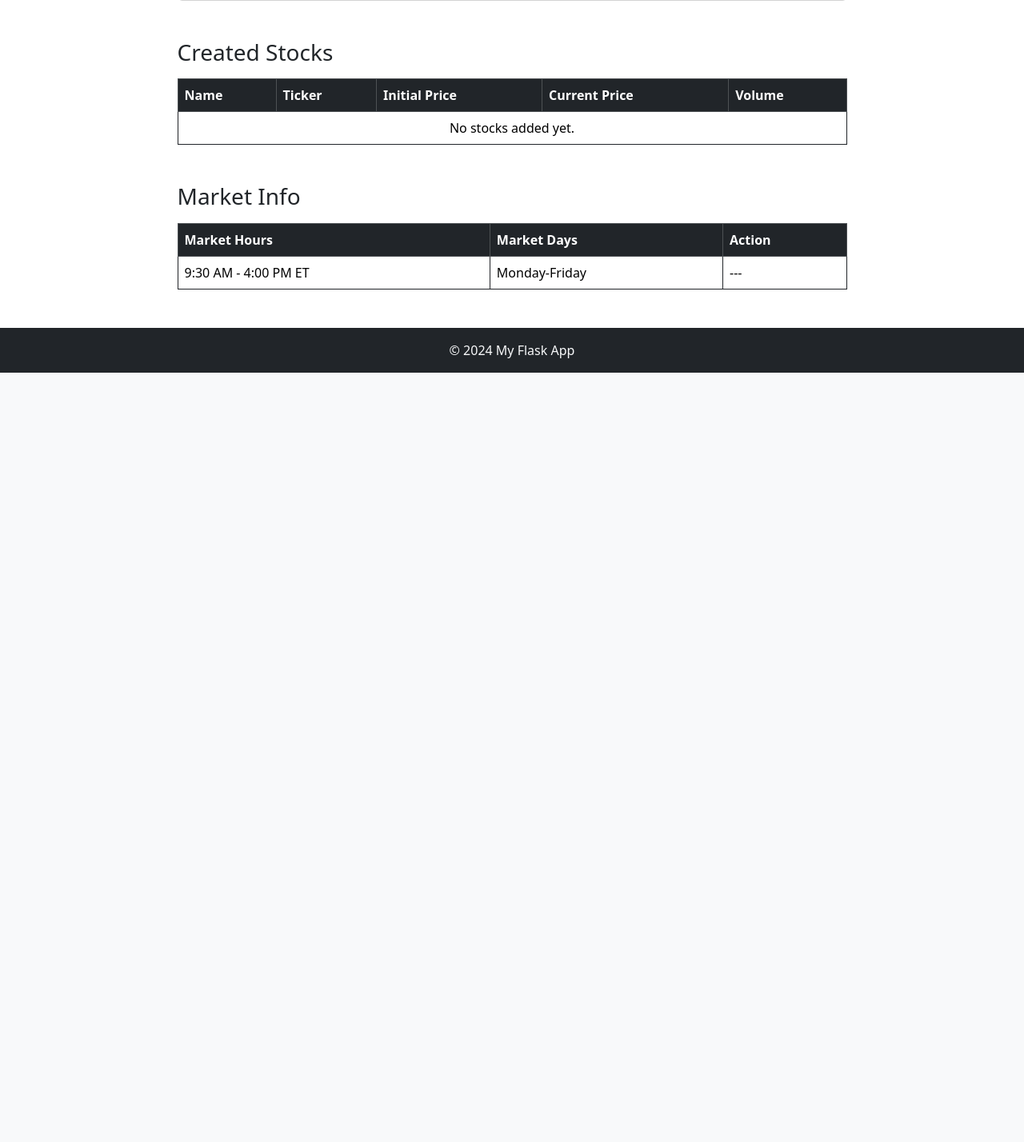
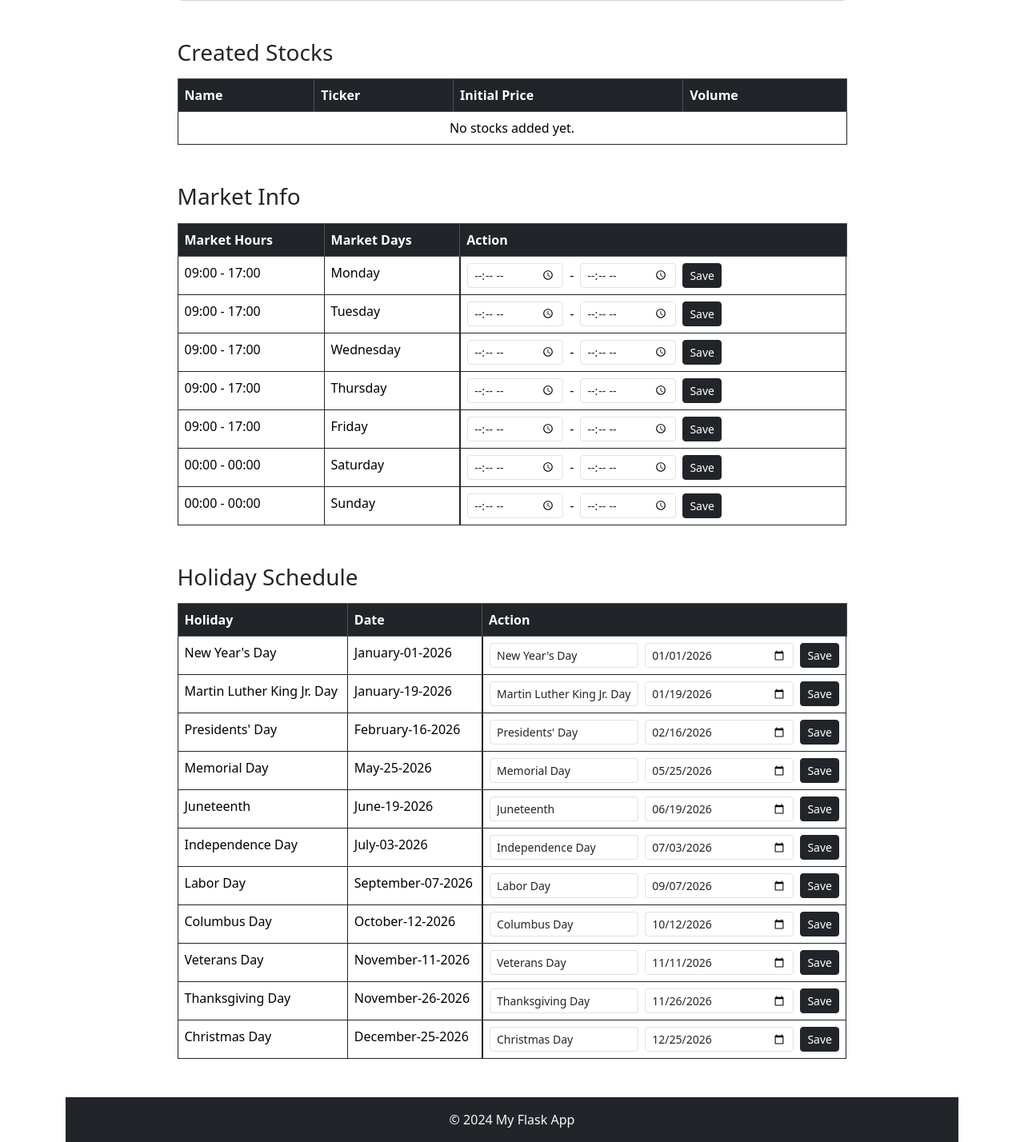
Before and after one commit to spartiwa-asu/stock-trading-system, a Flask app: page /admin-dashboard in a window 1280 px wide. Shown: the part 657-2085 px from the top of the page at 80% size. Before the commit the page ends 1123 px from the top, so only its background shows below. Run offline with Flask 3, Linux system fonts and the light colour scheme; a user stored in the database is signed in.

Commit message:
Market Schedule logic created and implemented on admin dashboard, market info, portfolio and app.py

```diff
--- a/main/app.py
+++ b/main/app.py
@@ -8,7 +8,7 @@ from flask_login import (
 login_required, current_user)
 from flask_bcrypt import Bcrypt
 from functools import wraps
-from datetime import datetime, timedelta
+from datetime import date, datetime, timedelta, time
 import random
 from flask import flash
 
@@ -17,7 +17,7 @@ bcrypt = Bcrypt(app)
 
 #Configuration
 app.config['SQLALCHEMY_DATABASE_URI'] = \
-    'mysql+pymysql://root:Heer3481%40ift401@localhost/auth_db'
+    'mysql+pymysql://root:password@localhost/auth_db'
 app.config['SQLALCHEMY_TRACK_MODIFICATIONS'] = False
 app.config['SECRET_KEY'] = 'your-secret-key'
 
@@ -67,25 +67,11 @@ class Stock(db.Model):
     updatedAt = db.Column(db.DateTime, server_default=db.func.current_timestamp(), nullable=False)
 
 
-#class OrderHistory(db.Model):
-    #orderId = db.Column(db.Integer, primary_key=True)
-    #stockId = db.Column(db.Integer, db.ForeignKey('stock.stockId'), nullable=False)
-    #userId = db.Column(db.Integer, db.ForeignKey('users.id'), nullable=False)
-    #administratorId = db.Column(db.Integer, db.ForeignKey('administrator.id'), nullable=False)
-    #type = db.Column(db.String(25), nullable=False)
-    #quantity = db.Column(db.Float, nullable=False)
-    #price = db.Column(db.Float, nullable=False)
-    #totalValue = db.Column(db.Float, nullable=False)
-    #status = db.Column(db.String(25), nullable=False)
-    #createdAt = db.Column(db.DateTime, server_default=db.func.current_timestamp(), nullable=False)
-    #updatedAt = db.Column(db.DateTime, server_default=db.func.current_timestamp(), nullable=False)
-
-
-
 class FinancialTransaction(db.Model):
     financialTransactionId = db.Column(db.Integer, primary_key=True)
     userId = db.Column(db.Integer, db.ForeignKey('users.id'), unique=False, nullable=False)
     stockId = db.Column(db.Integer, db.ForeignKey('stock.stockId'), nullable=True)
+    stockTicker = db.Column(db.String(25), nullable=True)
     administratorId = db.Column(db.Integer, db.ForeignKey('administrator.id'), nullable=True)
     type = db.Column(db.String(10), nullable=False)
     status = db.Column(db.String(25), nullable=False)
@@ -94,7 +80,6 @@ class FinancialTransaction(db.Model):
     amount = db.Column(db.Float, nullable=False)
     balance = db.Column(db.Float, nullable=False)
     createdAt = db.Column(db.DateTime, server_default=db.func.current_timestamp(), nullable=False)
-
 
 
 class Administrator(UserMixin, db.Model):
@@ -119,6 +104,29 @@ class MarketSchedule(db.Model):
     reason = db.Column(db.String(255), nullable=False)
 
 
+
+
+#market logic
+def market_check():
+    x = datetime.now()
+    today = x.date()
+    current_time = x.time()
+    day = x.strftime("%A")
+
+    holiday = MarketSchedule.query.filter(MarketSchedule.holidayDate == today).first()
+    if holiday:
+        return False
+
+    market_schedule = MarketSchedule.query.filter_by(dayOfWeek=day).first()
+    if not market_schedule:
+        return False
+
+    return market_schedule.startTime <= current_time <= market_schedule.endTime
+
+
+
+
+
 # Initialize database
 with app.app_context():
     db.create_all()
@@ -135,6 +143,55 @@ with app.app_context():
         db.session.add(admin)
         db.session.commit()
         print("Admin created: username=admin, password=admin123")
+
+
+#market schedule:
+    if not MarketSchedule.query.first():
+        initial_schedule = []
+
+        #dayofWeek, starttime, endtime, reason
+        strings = [("Monday", time(9, 0), time(17, 0), "Market is open"),
+                   ("Tuesday", time(9, 0), time(17, 0), "Market is open"),
+                   ("Wednesday", time(9, 0), time(17, 0), "Market is open"),
+                   ("Thursday", time(9, 0), time(17, 0), "Market is open"),
+                   ("Friday", time(9, 0), time(17, 0), "Market is open"),
+                   ("Saturday", time(0, 0), time(0, 0), "Market is closed"),
+                   ("Sunday", time(0, 0), time(0, 0), "Market is closed")]
+
+        for day, start, end, reason in strings:
+            initial_schedule.append(MarketSchedule(
+                dayOfWeek=day,
+                startTime=start,
+                endTime=end,
+                holidayDate=None,
+                reason=reason
+            ))
+
+
+        holidayDate= [(date(2026, 1, 1), "New Year's Day"),
+                      (date(2026, 1, 19), "Martin Luther King Jr. Day"),
+                      (date(2026, 2, 16), "Presidents' Day"),
+                      (date(2026, 5, 25), "Memorial Day"),
+                      (date(2026, 6, 19), "Juneteenth"),
+                      (date(2026, 7, 3), "Independence Day"),
+                      (date(2026, 9, 7), "Labor Day"),
+                      (date(2026, 10, 12), "Columbus Day"),
+                      (date(2026, 11, 11), "Veterans Day"),
+                      (date(2026, 11, 26), "Thanksgiving Day"),
+                      (date(2026, 12, 25), "Christmas Day")]
+
+        for hdate, hname in holidayDate:
+            initial_schedule.append(MarketSchedule(
+                dayOfWeek="Holiday",
+                startTime=time(0, 0),
+                endTime=time(0, 0),
+                holidayDate=hdate,
+                reason=hname
+            ))
+
+        db.session.add_all(initial_schedule)
+        db.session.commit()
+
 
 
 # User loader
@@ -161,6 +218,7 @@ def load_user(user_id):
         return Users.query.get(actual_id)
 
     return None
+
 
 
 #default route
@@ -238,6 +296,9 @@ from datetime import datetime
 from flask import render_template, request, redirect, url_for, flash
 from flask_login import login_required, current_user
 
+
+
+
 @app.route('/portfolio', methods=['GET', 'POST'])
 @login_required
 def portfolio():
@@ -246,7 +307,26 @@ def portfolio():
     if request.method == 'POST':
         action = request.form.get("action")
         quantity = request.form.get("quantity", type=float)
-        order_status = request.form.get("order_status", "completed")
+
+        if action == "cancel":
+            transaction_id = request.form.get("transaction_id", type=int)
+            transaction = db.session.get(FinancialTransaction, transaction_id)
+
+            if not transaction or transaction.userId != current_user.id or transaction.status != "pending":
+                flash("Invalid transaction to cancel.", "danger")
+                return redirect(url_for('portfolio'))
+
+            transaction.status = "cancelled"
+
+            if transaction.type == "buy":
+                flash(f"Your buy order for {transaction.quantity} share(s) of {db.session.get(Stock, transaction.stockId).name} has been cancelled.", "danger")
+
+
+            elif transaction.type == "sell":
+                flash(f"Your sell order for {transaction.quantity} share(s) of {db.session.get(Stock, transaction.stockId).name} has been cancelled.", "danger")
+
+            db.session.commit()
+            return redirect(url_for('portfolio'))
 
         if not action or quantity is None or quantity <= 0:
             flash("Please enter valid order details.", "danger")
@@ -271,17 +351,12 @@ def portfolio():
                 flash("Not enough cash!", "danger")
                 return redirect(url_for('portfolio'))
 
-            if order_status == "pending":
-                flash(
-                    f"Pending order: Do you wish to purchase {quantity} share(s) of "
-                    f"{stock.name} for ${shares_cost:.2f}? "
-                    f"Confirm by resubmitting with status 'completed'.",
-                    "warning"
-                )
 
+            if not market_check():
                 transaction = FinancialTransaction(
                     stockId=stock.stockId,
                     userId=current_user.id,
+                    stockTicker=stock.ticker,
                     administratorId=1,
                     type="buy",
                     status="pending",
@@ -292,34 +367,16 @@ def portfolio():
                 )
                 db.session.add(transaction)
                 db.session.commit()
+                flash(f"Market is closed. Your order to buy {quantity} share(s) of {stock.name} has been placed as pending. It will be executed when the market opens.", "warning")
                 return redirect(url_for('portfolio'))
 
-            if order_status == "cancelled":
-                transaction = FinancialTransaction(
-                    stockId=stock.stockId,
-                    userId=current_user.id,
-                    administratorId=1,
-                    type="buy",
-                    status="cancelled",
-                    quantity=quantity,
-                    price=price,
-                    amount=shares_cost,
-                    balance=current_user.balance
-                )
-                db.session.add(transaction)
-                db.session.commit()
-                flash(
-                    f"Your buy order for {quantity} share(s) of {stock.name} "
-                    f"(${shares_cost:.2f}) has been cancelled.",
-                    "danger"
-                )
-                return redirect(url_for('portfolio'))
 
             current_user.balance -= shares_cost
 
             transaction = FinancialTransaction(
                 stockId=stock.stockId,
                 userId=current_user.id,
+                stockTicker=stock.ticker,
                 administratorId=1,
                 type="buy",
                 status="completed",
@@ -379,16 +436,11 @@ def portfolio():
             price = stock.currentMarketPrice
             shares_cost = price * quantity
 
-            if order_status == "pending":
-                flash(
-                    f"Pending order: Do you wish to sell {quantity} share(s) of "
-                    f"{stock.name} for ${shares_cost:.2f}? "
-                    f"Confirm by resubmitting with status 'completed'.",
-                    "warning"
-                )
+            if not market_check():
                 transaction = FinancialTransaction(
                     stockId=stock.stockId,
                     userId=current_user.id,
+                    stockTicker=stock.ticker,
                     administratorId=1,
                     type="sell",
                     status="pending",
@@ -399,27 +451,7 @@ def portfolio():
                 )
                 db.session.add(transaction)
                 db.session.commit()
-                return redirect(url_for('portfolio'))
-
-            if order_status == "cancelled":
-                transaction = FinancialTransaction(
-                    stockId=stock.stockId,
-                    userId=current_user.id,
-                    administratorId=1,
-                    type="sell",
-                    status="cancelled",
-                    quantity=quantity,
-                    price=price,
-                    amount=shares_cost,
-                    balance=current_user.balance
-                )
-                db.session.add(transaction)
-                db.session.commit()
-                flash(
-                    f"Your sell order for {quantity} share(s) of {stock.name} "
-                    f"(${shares_cost:.2f}) has been cancelled.",
-                    "danger"
-                )
+                flash(f"Market is closed. Your order to sell {quantity} share(s) of {stock.name} has been placed as pending. It will be executed when the market opens.", "warning")
                 return redirect(url_for('portfolio'))
 
             current_user.balance += shares_cost
@@ -427,6 +459,7 @@ def portfolio():
             transaction = FinancialTransaction(
                 stockId=stock.stockId,
                 userId=current_user.id,
+                stockTicker=stock.ticker,
                 administratorId=1,
                 type="sell",
                 status="completed",
@@ -456,6 +489,10 @@ def portfolio():
         return redirect(url_for('portfolio'))
 
     portfolio_items = Portfolio.query.filter_by(userId=current_user.id).all()
+    pending_orders= FinancialTransaction.query.filter_by(userId=current_user.id, status="pending").all()
+    for order in pending_orders:
+        stock = db.session.get(Stock, order.stockId)
+        order.stock_name = stock.name if stock else "Unknown Stock"
 
     portfolio_total_value = sum(
         item.quantity * item.currentMarketPrice for item in portfolio_items
@@ -467,6 +504,7 @@ def portfolio():
         'portfolio.html',
         stocks=stocks,
         portfolio_items=portfolio_items,
+        pending_orders=pending_orders,
         current_user=current_user,
         portfolio_total_value=portfolio_total_value,
         total_account_value=total_account_value
@@ -487,6 +525,11 @@ def update_stock_prices():
                 new_price = base_price * (1 + percent_change)
                 stock.currentMarketPrice = round(max(1, new_price), 2)
 
+                portfolios= Portfolio.query.filter_by(stockTicker=stock.ticker).all()
+                for portfolio in portfolios:
+                    portfolio.currentMarketPrice = stock.currentMarketPrice
+                    portfolio.updatedAt = datetime.utcnow()
+
             db.session.commit()
             print("Stock prices updated")
 
@@ -497,7 +540,9 @@ def update_stock_prices():
 @app.route('/market_info')
 @login_required
 def market_info():
-    return render_template('market_info.html')
+    market_schedule = MarketSchedule.query.filter(MarketSchedule.holidayDate == None).all()
+    holiday = MarketSchedule.query.filter(MarketSchedule.holidayDate != None).all()
+    return render_template('market_info.html', market_schedule=market_schedule, holiday=holiday)
 
 
 @app.route('/transactions')
@@ -507,7 +552,7 @@ def transactions():
         db.session.query(FinancialTransaction, Stock)
         .outerjoin(Stock, FinancialTransaction.stockId == Stock.stockId)
         .filter(FinancialTransaction.userId == current_user.id)
-        .filter(FinancialTransaction.status.in_(["completed", "cancelled"]))
+        .filter(FinancialTransaction.status.in_(["completed", "cancelled", "pending"]))
         .order_by(FinancialTransaction.createdAt.desc())
         .all()
     )
@@ -555,6 +600,7 @@ def withdraw_deposit():
                 userId=current_user.id,
                 stockId=None,
                 administratorId=None,
+                stockTicker=None,
                 type="withdraw",
                 status="completed",
                 quantity=None,
@@ -571,6 +617,7 @@ def withdraw_deposit():
             transaction = FinancialTransaction(
                 userId=current_user.id,
                 stockId=None,
+                stockTicker=None,
                 administratorId=None,
                 type="deposit",
                 status="completed",
@@ -598,6 +645,30 @@ def admin_dashboard():
         return redirect(url_for("home"))
 
     if request.method == "POST":
+        action = request.form.get("action")
+        if action == "edit_market_schedule":
+            schedule_id = request.form.get("schedule_id", type=int)
+            start_time_str = request.form.get("start_time")
+            end_time_str = request.form.get("end_time")
+            schedule = db.session.get(MarketSchedule, schedule_id)
+            schedule.startTime = datetime.strptime(start_time_str, "%H:%M").time()
+            schedule.endTime = datetime.strptime(end_time_str, "%H:%M").time()
+            db.session.commit()
+            flash("Schedule updated successfully.", "success")
+            return redirect(url_for("admin_dashboard"))
+
+        if action == "edit_holiday":
+            schedule_id = request.form.get("schedule_id", type=int)
+            reason = request.form.get("reason")
+            holiday_date= request.form.get("holiday_date")
+
+            schedule= db.session.get(MarketSchedule, schedule_id)
+            schedule.reason = reason
+            schedule.holidayDate = datetime.strptime(holiday_date, "%Y-%m-%d").date()
+            db.session.commit()
+            flash("Holiday updated successfully.", "success")
+            return redirect(url_for("admin_dashboard"))
+
         name = request.form.get("name")
         ticker = request.form.get("ticker")
         init_stock_price = request.form.get("init_stock_price", type=float)
@@ -635,7 +706,9 @@ def admin_dashboard():
         return redirect(url_for("admin_dashboard"))
 
     stocks = Stock.query.order_by(Stock.stockId.desc()).all()
-    return render_template("admin_dashboard.html", stocks=stocks)
+    market_schedule = MarketSchedule.query.filter(MarketSchedule.holidayDate == None).all()
+    holiday = MarketSchedule.query.filter(MarketSchedule.holidayDate != None).all()
+    return render_template("admin_dashboard.html", stocks=stocks, market_schedule=market_schedule, holiday=holiday)
 
 if __name__ == '__main__':
     price_thread = threading.Thread(target=update_stock_prices)
--- a/main/templates/admin_dashboard.html
+++ b/main/templates/admin_dashboard.html
@@ -52,7 +52,6 @@
                 <th>Name</th>
                 <th>Ticker</th>
                 <th>Initial Price</th>
-                <th>Current Price</th>
                 <th>Volume</th>
             </tr>
         </thead>
@@ -63,13 +62,12 @@
                 <td>{{ stock.name }}</td>
                 <td>{{ stock.ticker }}</td>
                 <td>{{ stock.initStockPrice }}</td>
-                    <td>{{ stock.currentMarketPrice }}</td>
                 <td>{{ stock.volume }}</td>
             </tr>
             {% endfor %}
             {% else %}
             <tr>
-                    <td colspan="6" class="text-center">No stocks added yet.</td>
+                <td colspan="4" class="text-center">No stocks added yet.</td>
             </tr>
             {% endif %}
         </tbody>
@@ -85,13 +83,56 @@
             </tr>
         </thead>
         <tbody>
+            {% for schedule in market_schedule %}
             <tr>
-                <td>9:30 AM - 4:00 PM ET</td>
-                <td>Monday-Friday</td>
-                <td>---</td>
+                <form method="POST" action="{{ url_for('admin_dashboard') }}">
+                    <input type="hidden" name="action" value="edit_market_schedule">
+                    <input type="hidden" name="schedule_id" value="{{ schedule.scheduleId }}">
+                    <td>{{schedule.startTime.strftime('%H:%M')}} - {{schedule.endTime.strftime('%H:%M')}}</td>
+                    <td>{{ schedule.dayOfWeek }}</td>
+                    <td class="d-flex gap-2 align-items-center">
+                        <input type="time" name="start_time" class="form-control form-control-sm" style="width: 120px;">
+                        <span>-</span>
+                        <input type="time" name="end_time" class="form-control form-control-sm" style="width: 120px;">
+                        <button type="submit" class="btn btn-sm btn-dark">Save</button>
+                    </td>
+                </form>
             </tr>
+            {% endfor %}
         </tbody>
     </table>
-</div>
+
+    <h3 class="mt-5">Holiday Schedule</h3>
+    <table class="table table-bordered border-dark mt-3">
+        <thead class="table-dark">
+            <tr>
+                <th>Holiday</th>
+                <th>Date</th>
+                <th>Action</th>
+            </tr>
+        </thead>
+        <tbody>
+            {% for h in holiday %}
+            <tr>
+                <form method="POST" action="{{ url_for('admin_dashboard') }}">
+                    <input type="hidden" name="action" value="edit_holiday">
+                    <input type="hidden" name="schedule_id" value="{{ h.scheduleId }}">
+                    <td>{{ h.reason }}</td>
+                    <td>{{ h.holidayDate.strftime('%B-%d-%Y') }}</td>
+                    <td class="d-flex gap-2 align-items-center">
+                        <input type="text" name="reason" placeholder= "Holiday Name" class="form-control form-control-sm" value="{{ h.reason }}">
+                        <input type="date" name="holiday_date" class="form-control form-control-sm" value="{{ h.holidayDate.strftime('%Y-%m-%d') }}">
+                        <button type="submit" class="btn btn-sm btn-dark">Save</button>
+                    </td>
+                </form>
+            </tr>
+            {% endfor %}
+            {% if not holiday %}
+            <tr>
+                <td colspan="3" class="text-center">No holidays scheduled.</td>
+            </tr>
+            {% endif %}
+        </tbody>
+    </table>
 
 {% endblock %}
```
Also changed, not shown: main/templates/market_info.html (+31 -3 lines), main/templates/portfolio.html (+16 -81 lines). Lines whose indentation alone changed are shown as unchanged.
